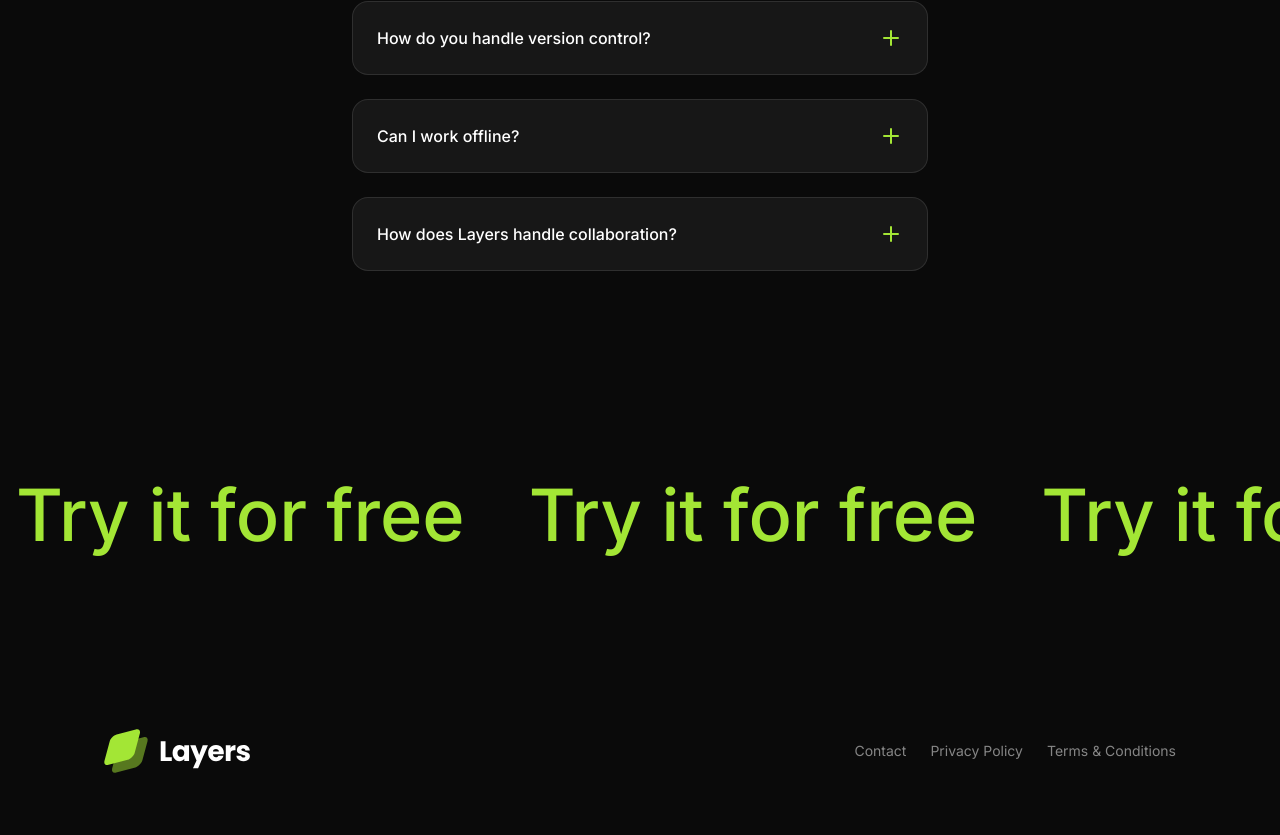
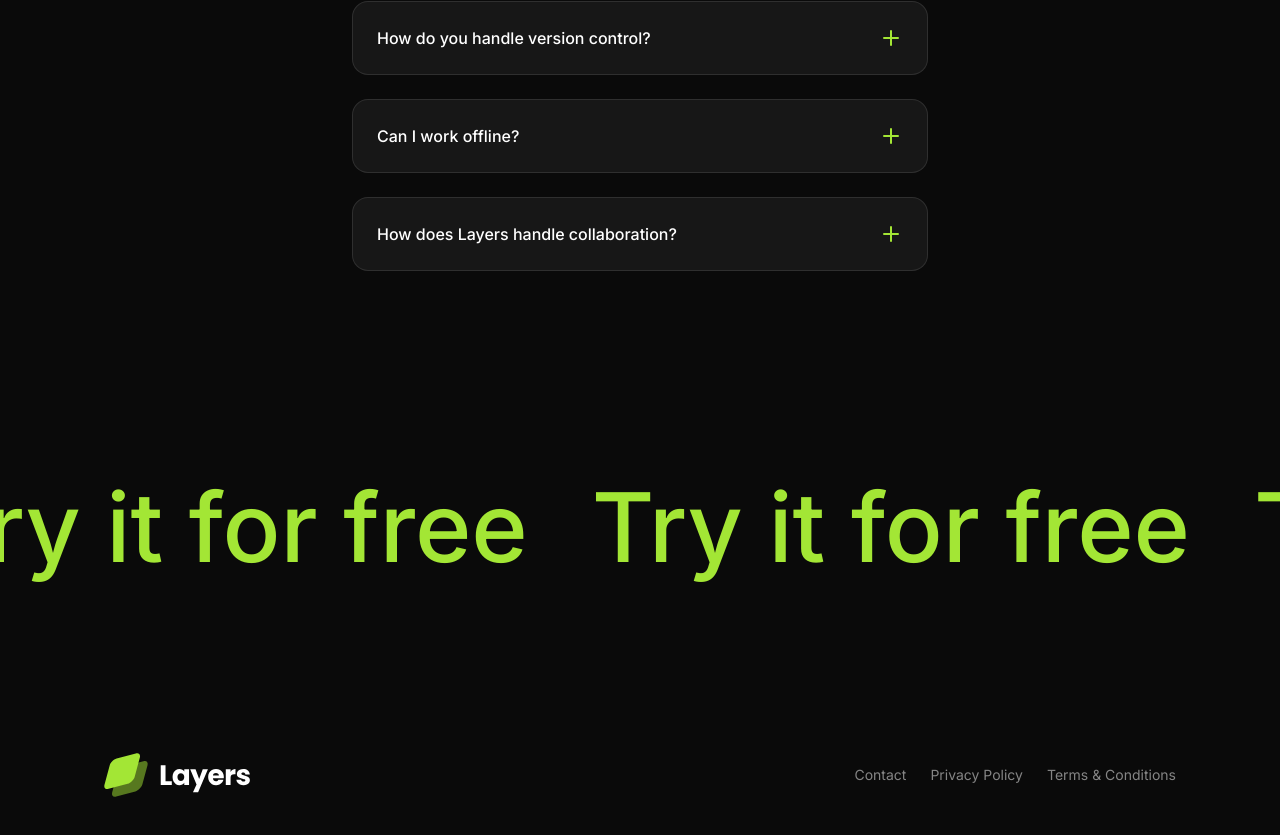
Before and after one commit to harsh6183/Edito, a Next.js app: page / in a window 1280 px wide. Shown: the part 5285-6120 px from the top of the page. Built offline with nearby package versions, Linux system fonts and the light colour scheme.

Commit message:
Last part Animation done

```diff
--- a/src/sections/CallToAction.tsx
+++ b/src/sections/CallToAction.tsx
@@ -1,13 +1,48 @@
+"use client";
+
+import { AnimationPlaybackControls, motion, useAnimate } from "framer-motion";
+import { useEffect, useRef, useState } from "react";
+
 export default function CallToAction() {
+  const [isHovered, setIsHovered] = useState(false);
+  const [scope, animate] = useAnimate();
+  const animation = useRef<AnimationPlaybackControls>();
+
+  useEffect(() => {
+    if (scope.current) {
+      animation.current = animate(
+        scope.current,
+        { x: "-50%" },
+        { duration: 30, ease: "linear", repeat: Infinity }
+      );
+    }
+  }, [animate, scope]);
+
+  useEffect(()=>{
+    if(animation.current){
+        if(isHovered){
+            animation.current.speed=0.5;
+        }else{
+            animation.current.speed=1;
+        }
+    }
+  },[isHovered]);
+
   return (
     <section className="py-24">
-            <div className="overflow-x-clip p-4 flex ">
-                <div className="flex flex-none gap-16 text-7xl md;text-8xl font-medium ">
+      <div className="overflow-x-clip p-4 flex group cursor-pointer">
+        <motion.div
+          ref={scope}
+          onMouseEnter={() => setIsHovered(true)}
+          onMouseLeave={() => setIsHovered(false)}
+          className="flex flex-none pr-16 gap-16 text-7xl md:text-8xl font-medium"
+        >
           {Array.from({ length: 10 }).map((_, i) => (
             <div key={i} className="flex items-center gap-16">
-                            <span className="text-lime-400">Try it for free</span>
+              <span className="text-lime-400 group-hover:text-white">Try it for free</span>
             </div>
-                    ))}</div>
+          ))}
+        </motion.div>
       </div>
     </section>
   );
```
Lines whose indentation alone changed are shown as unchanged.
